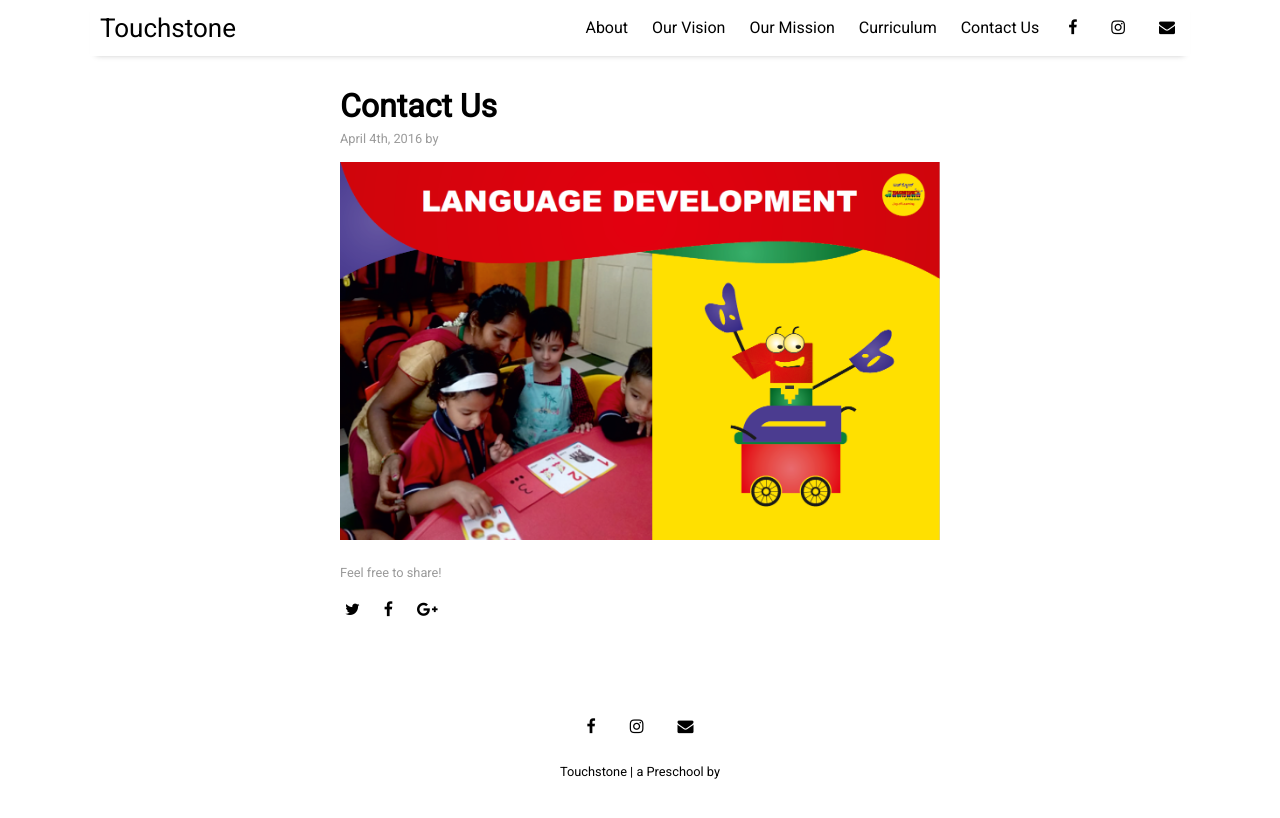
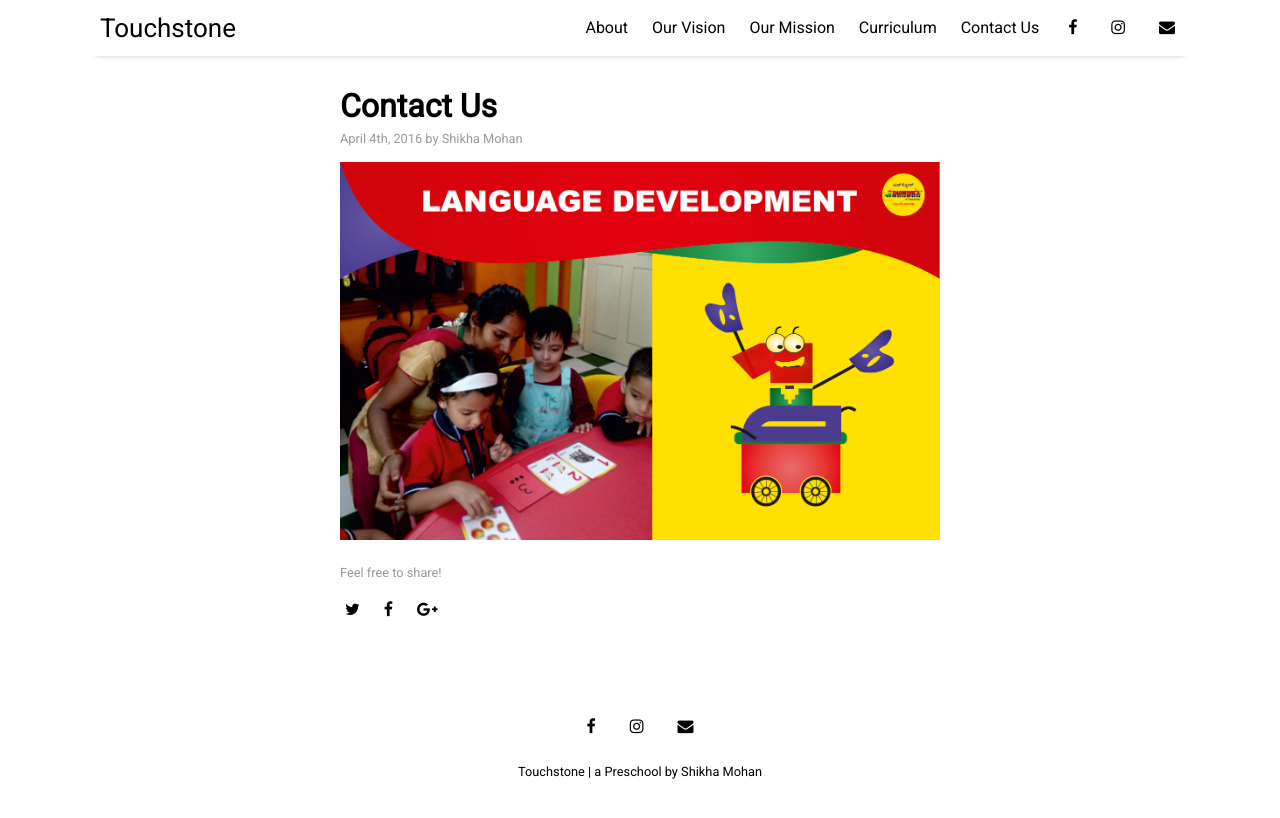
Before and after one commit to touchstonepreschool/touchstonepreschool.github.io, a Jekyll site: the page built from _posts/2016-04-04-about-the-author.md, in a window 1280 px wide. Shown: the top 818 px of the page. Built offline with Jekyll 4.4.1, drawn with Linux system fonts in a browser that asks for light colours; nearby versions of some CDN libraries; our own code applies the rules of GitHub Pages for plain Markdown files; some of the changed lines change nothing that is shown.

Commit message:
Update _config.yml

```diff
--- a/_config.yml
+++ b/_config.yml
@@ -16,7 +16,7 @@ sass:
 # Customise atom feed settings (this is where Jekyll-Feed gets configuration information)
 title:		           "Touchstone"
 description:	       "a Preschool"
-#author:              "Shikha Mohan"
+author:              "Shikha Mohan"
 
 # RSS 2.0 can be used instead of Atom by uncommenting following two lines
 #feed:
```
